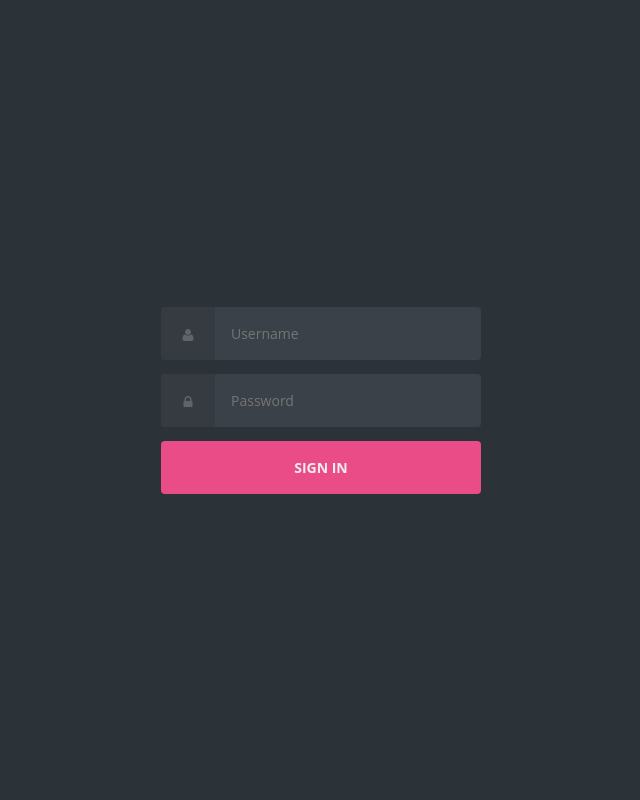
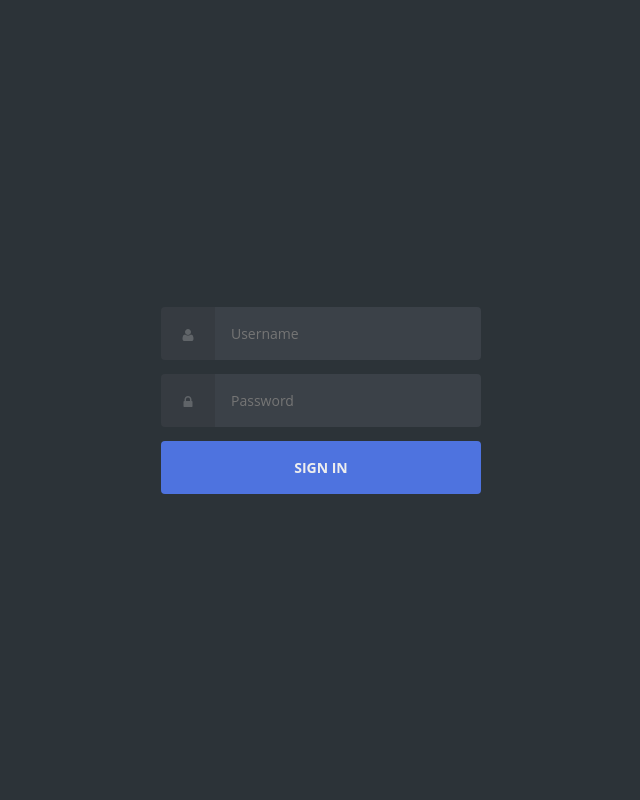
Before and after one commit to sonyadriko/Web-Data-Mining-using-K-Nearest-Neighbors-KNN-, a PHP site: page /login.php in a window 1280 px wide. Shown: the whole page, without its empty margins (319-959 px from the left). Run offline with PHP 8.4, Linux system fonts and the light colour scheme.

Commit message:
update login & remove logo sbadmin

```diff
--- a/css/css-login.css
+++ b/css/css-login.css
@@ -154,9 +154,9 @@ input[type="submit"] {
 
   --loginLabelBackgroundColor: #363b41;
 
-  --loginSubmitBackgroundColor: #ea4c88;
+  --loginSubmitBackgroundColor: #4e73df;
   --loginSubmitColor: #eee;
-  --loginSubmitHoverBackgroundColor: #d44179;
+  --loginSubmitHoverBackgroundColor: #4e73df;
 }
 
 .login {
```
Also changed, not shown: sidebar.php (+4 -4 lines).
